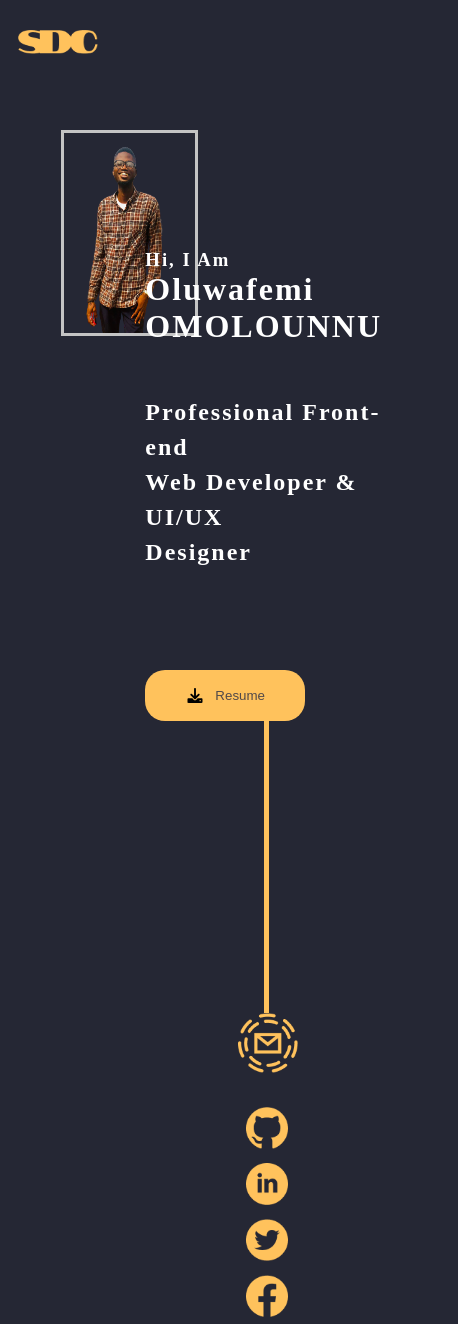
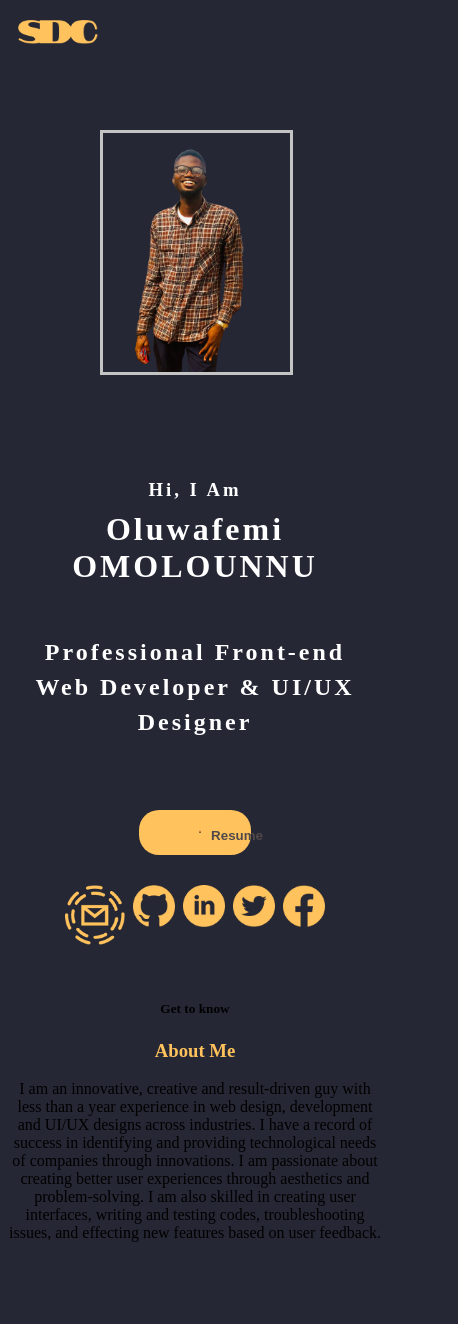
Before and after one commit to Omolounnu-Oluwafemi/Oluwafemi, a plain HTML site: page index.html in a window 390 px wide. Shown: the top 1324 px of the page, 458 px wide, since content can reach past the window. After the commit the page ends 1258 px from the top, so only its background shows below. Drawn offline with Linux system fonts and the light colour scheme.

Commit message:
update on mobile design

```diff
--- a/index.css
+++ b/index.css
@@ -1,3 +1,4 @@
+@media screen and (min-width:800px) {
   .body {
     background-color: #252734;
   }
@@ -40,6 +41,13 @@
     text-decoration: none;
   }
 
+  .img_resume {
+    width: 20%;
+    margin-top: -8px;
+    margin-right: 10px;
+    margin-left: 20px;
+  }
+
   .resume {
     display: block;
     margin-top: 100px;
@@ -62,7 +70,6 @@
   .hero {
     display: flex;
     color: #ffffff;
-
   }
 
   .Oluwafemi {
@@ -89,6 +96,11 @@
     margin-left: 256px;
   }
 
+  .line_socials {
+    display: block;
+    margin-top: -58px;
+  }
+
   .socials {
     display: grid;
     margin-left: 230px;
@@ -108,63 +120,6 @@
     line-height: 35px;
   }
 
-@media screen and (max-width:600px) {
-  .logonav {
-    margin-left: 10px;
-    margin-top: 20px;
-    width: 30px;
-    height: 20px;
-  }
-
-  .logo {
-    margin-top: 10px;
-    margin-left: 0px;
-  }
-
-  .navbar {
-    display: none;
-  }
-
-  .hero {
-    display: block;
-    color: #ffffff;
-
-  }
-
-  .Oluwafemi {
-    width: 100%;
-    margin-top: 90px;
-  }
-
-  .oluwafemi {
-    max-width: 55%;
-    min-height: 200px;
-    margin-left: 22.5%;
-    margin-right: 22.5%;
-    border: solid;
-    border-color: #c4c4c4;
-  }
-
-  .myname {
-    margin-top: 100px;
-  }
-
-  .hi {
-    margin-bottom: 0px;
-
-  }
-
-  .femi {
-    margin-top: 0px;
-    margin-bottom: 50px;
-  }
-
-  .prof {
-    margin-bottom: 70px;
-    line-height: 35px;
-  }
-}
-
   .Aboutme {
     font-size: 20px;
     width: 60%;
@@ -173,6 +128,7 @@
     line-height: 30px;
     background-color: #333646;
     padding: 20px 30px 20px 30px;
+
   }
 
   .getoknow {
@@ -184,7 +140,6 @@
   }
 
   .Devtools {
-
     color: #ffffff;
   }
 
@@ -192,14 +147,11 @@
     background-color: #333646;
     min-width: 30%;
     margin-right: 20px;
-
-
   }
 
   .skills {
     display: flex;
     justify-content: center;
-
   }
 
   .htmlcss {
@@ -359,3 +311,4 @@
   }
 
   /*# sourceMappingURL=index.css.map */
+}
--- a/index.html
+++ b/index.html
@@ -6,6 +6,7 @@
     <meta name="viewport" content="width=device-width, initial-scale=1.0" />
     <title>Oluwafemi OMOLOUNNU</title>
     <link rel="stylesheet" href="index.css" />
+    <link rel="stylesheet" href="mobile.css"/>
   </head>
   <body class="body">
     <div class="logonav">
@@ -54,15 +55,14 @@
             </h2>
             <button class="resume" href="#">
               <div style="display: flex;">
-              <img src="images/download-solid.svg" style="width:20px;height:15px;margin-right: 10px;">Resume</img>
+              <img class="img_resume" src="images/download-solid.svg"><strong>Resume</strong></img>
 
             </div>
             </button>
           </div>
       </div>
-          <div class="line_socials" style="display: block; margin-top: -58px;">
-            <div class="line">
-            </div>
+          <div class="line_socials">
+            <div class="line"></div>
             <div class="socials">
               <a href="#">
               <img src="images/mailicon.png" alt="HTML tutorial" style="width:60px;height:60px;margin-bottom: 30px;">
@@ -101,7 +101,7 @@
       </div>
     </div>
   </section>
-  <section class="Devtools">
+  <!-- <section class="Devtools">
           <h5 style="text-align:center;">What skills do i have?</h5>
           <h3 style="text-align:center; color: #ffc25c; margin-bottom: 50px;">My Dev-tools and Skills</h3>
     <div class="frontothers">
@@ -207,5 +207,5 @@
     </div>
     </div>
   </div>
-  </section>
+  </section> -->
 </html>
--- /dev/null
+++ b/mobile.css
@@ -0,0 +1,107 @@
+@media screen and (max-width:800px) {
+    .body {
+        background-color: #252734;
+    }
+
+    .logonav {
+        margin-left: 10px;
+        margin-top: 20px;
+        width: 30px;
+        height: 20px;
+    }
+
+    .logo {
+        margin-top: 10px;
+        margin-left: 0px;
+    }
+
+    .navbar {
+        display: none;
+    }
+
+    .hero {
+        display: block;
+        color: #ffffff;
+    }
+
+    .Oluwafemi {
+        width: 100%;
+        margin-top: 90px;
+        display: block;
+    }
+
+    .oluwafemi {
+        width: 50%;
+        min-height: 200px;
+        margin-left: 24.5%;
+        border: solid;
+        border-color: #c4c4c4;
+        justify-self: center;
+
+    }
+
+    .myname {
+        margin-top: 100px;
+        letter-spacing: 3px;
+        margin-left: 0px;
+        text-align: center;
+    }
+
+    .hi {
+        margin-bottom: 10px;
+    }
+
+    .femi {
+        margin-top: 0px;
+        margin-bottom: 50px;
+    }
+
+    .prof {
+        margin-bottom: 70px;
+        line-height: 35px;
+    }
+
+    .img_resume {
+        width: 20%;
+        margin-top: -8px;
+        margin-right: 10px;
+        margin-left: 20px;
+    }
+
+    .resume {
+        display: block;
+        margin-top: 0px;
+        margin-bottom: 10px;
+        /* margin-left: 30%; */
+        padding-left: 40px;
+        padding-right: 40px;
+        padding-top: 18px;
+        padding-bottom: 18px;
+        color: #514949;
+        text-decoration: none;
+        background-color: #ffc25c;
+        border: none;
+        border-radius: 20px;
+        justify-self: center;
+        width: 30%;
+        height: 45px;
+    }
+
+    .line {
+        /* width: 1px;
+        border-bottom: 340px solid #ffc25c;
+        margin-left: 256px; */
+        display: none;
+    }
+
+    .line_socials {
+        display: block;
+        margin-top: 30px;
+    }
+
+    .socials {
+        display: flex;
+        justify-content: center;
+        margin-left: 0px;
+    }
+}
```
Lines whose indentation alone changed are shown as unchanged.
